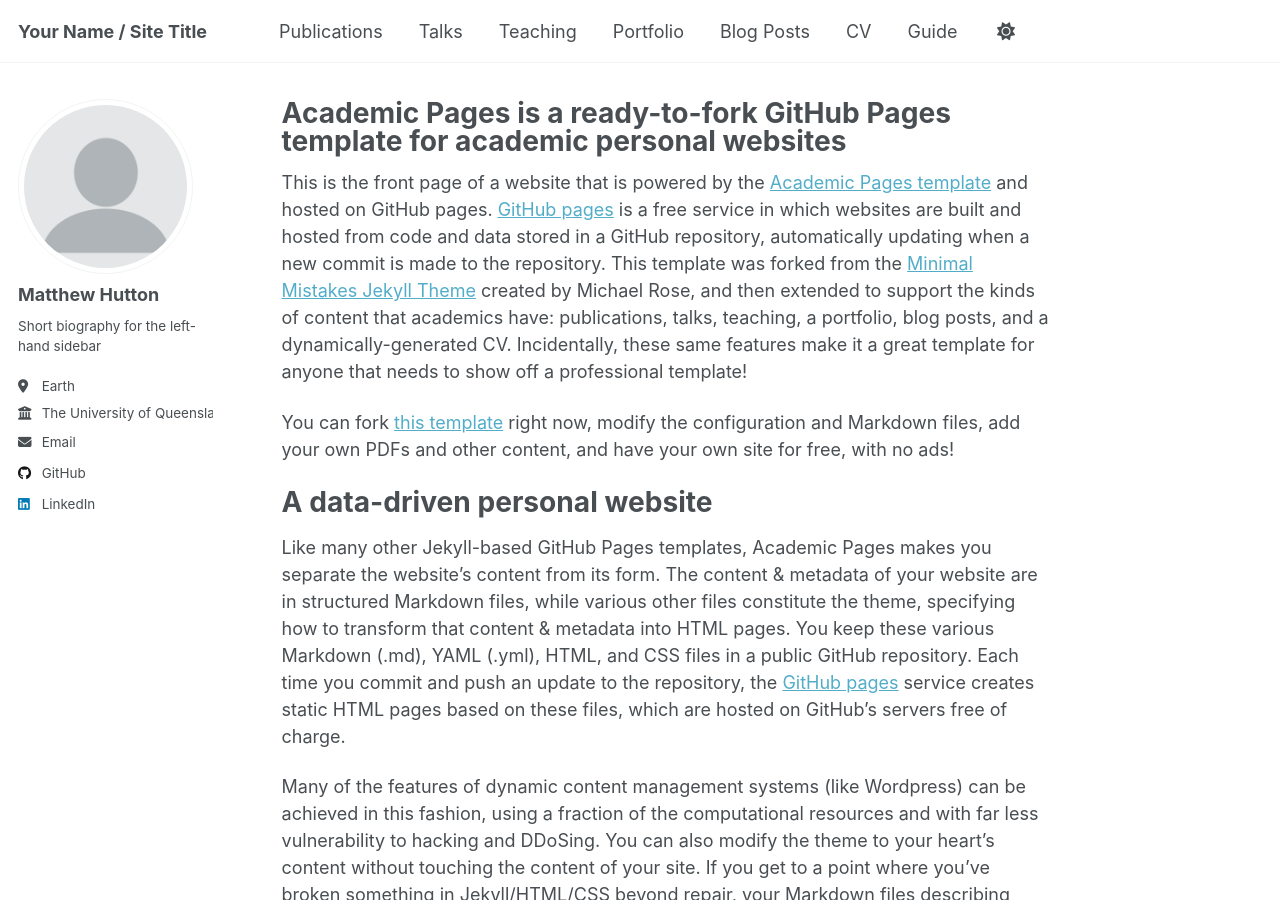
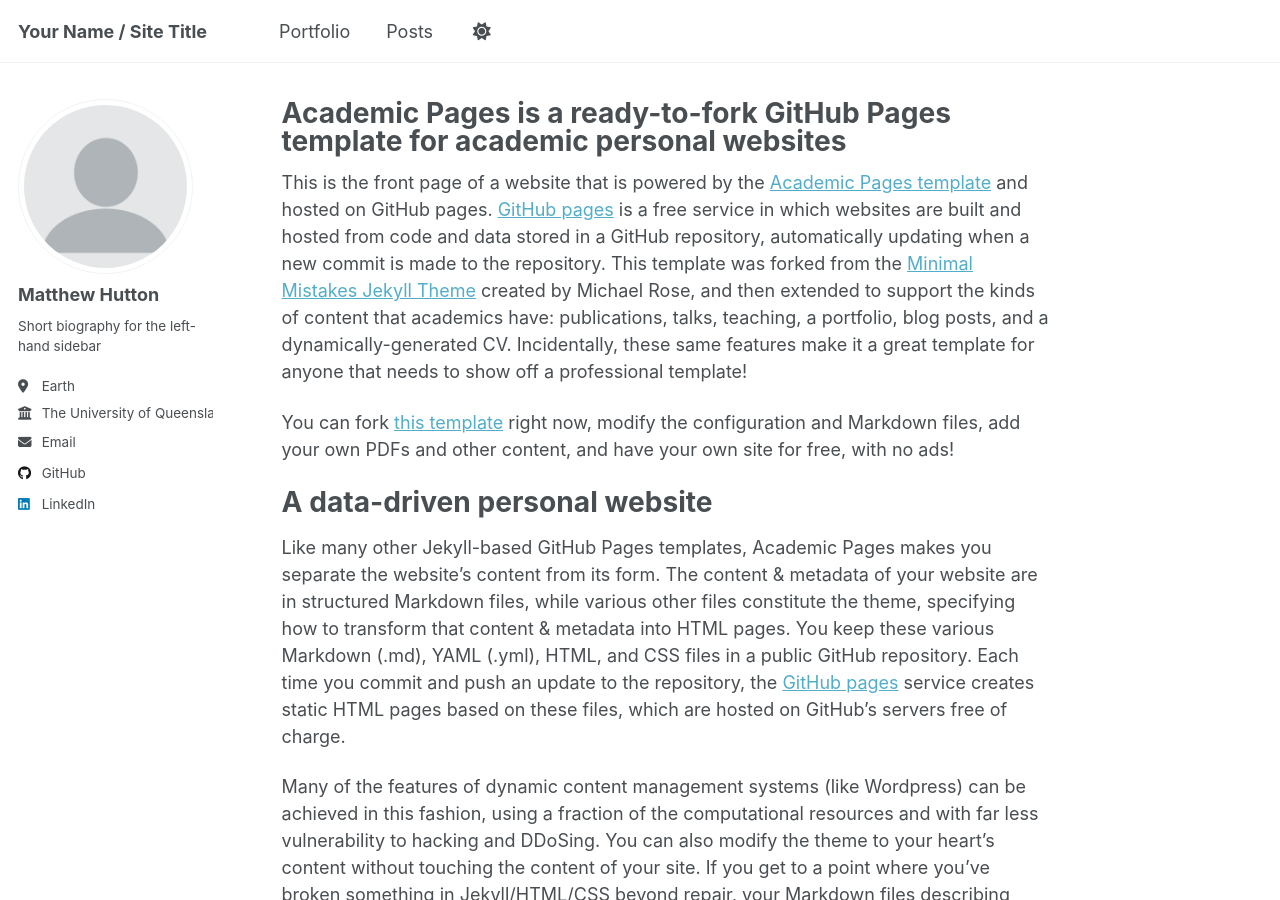
Before and after one commit to matthewahutton/matthewahutton.github.io, a Jekyll site: the page built from _pages/about.md, in a window 1280 px wide and 900 px high. Built offline with Jekyll 4.4.1, drawn with Linux system fonts in a browser that asks for light colours; a script that is not in the unit is left out; some of the changed lines change nothing that is shown.

Commit message:
Update navigation.yml

```diff
--- a/_data/navigation.yml
+++ b/_data/navigation.yml
@@ -8,26 +8,26 @@
 #      Markdown formatted page while the second is generated using JSON.
 
 main:
-  - title: "Publications"
-    url: /publications/
+  #- title: "Publications"
+  #  url: /publications/
 
-  - title: "Talks"
-    url: /talks/
+  #- title: "Talks"
+  #  url: /talks/
 
-  - title: "Teaching"
-    url: /teaching/
+  #- title: "Teaching"
+  #  url: /teaching/
 
   - title: "Portfolio"
     url: /portfolio/
 
-  - title: "Blog Posts"
+  - title: "Posts"
     url: /year-archive/
 
-  - title: "CV"
-    url: /cv/
+  #- title: "CV"
+  #  url: /cv/
 
   # - title: "CV"
   #   url: /cv-json/
 
-  - title: "Guide"
-    url: /markdown/
+  #  - title: "Guide"
+  #   url: /markdown/
```
